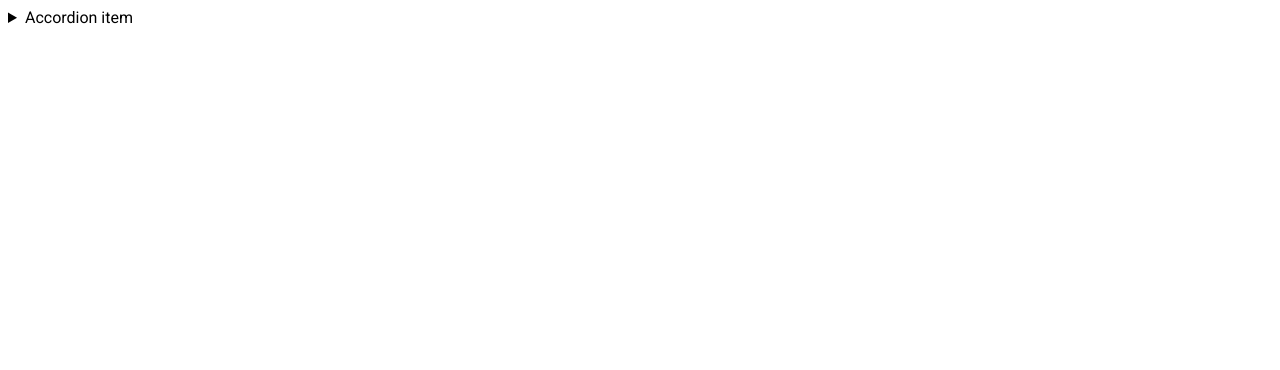
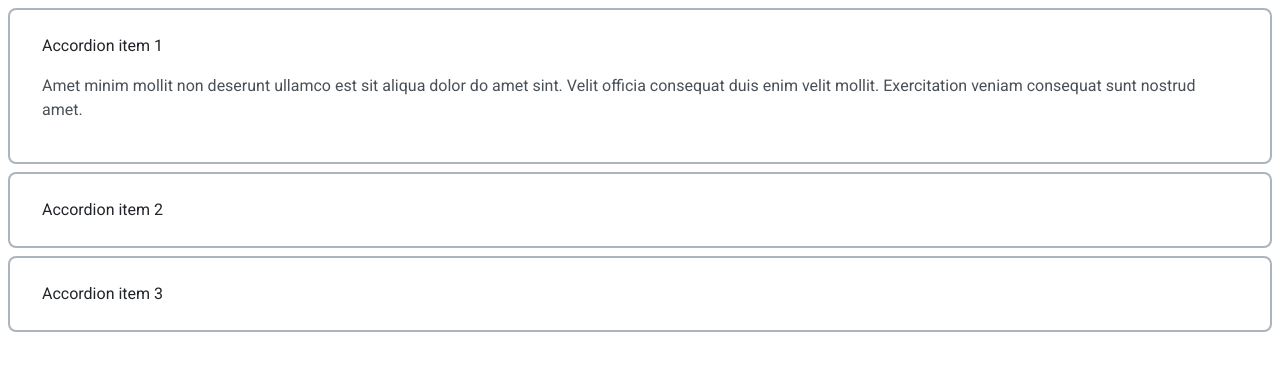
Before and after one commit to js-tasks-ru/htmlcss-20220519_kuzzzzzina, a website: page 03-lection1/02-accordion/index.html in a window 1280 px wide. Drawn offline with Linux system fonts and the light colour scheme.

Commit message:
Accordion

```diff
--- a/03-lection1/02-accordion/accordion.css
+++ b/03-lection1/02-accordion/accordion.css
@@ -1 +1,30 @@
 /* Стилизация аккордеона */
+.accordion__item {
+    border: 2px solid var(--grey-3);
+    border-radius: 8px;
+    padding: 24px 32px;
+    margin-bottom: 8px;
+
+    font-family: 'Inter';
+    font-style: normal;
+    font-weight: 400;
+    font-size: 16px;
+    line-height: 24px;
+}
+
+.accordion__item:last-of-type {
+    margin-bottom: 0;
+}
+
+.accordion__summary {
+    color: var(--black);
+    list-style: none;
+}
+
+.accordion__content {
+    color: var(--grey-4);
+}
+
+.accordion__summary::-webkit-details-marker { /* нестандартный псевдоэлемент Google Chrome */
+    display: none;
+}
--- a/03-lection1/02-accordion/index.html
+++ b/03-lection1/02-accordion/index.html
@@ -6,11 +6,27 @@
         <link rel="stylesheet" href="./accordion.css">
     </head>
     <body>
-        <details>
-            <summary>
-                Accordion item
+        <details class="accordion__item" open>
+            <summary class="accordion__summary">
+                Accordion item 1
             </summary>
-            <p>
+            <p class="accordion__content">
+                Amet minim mollit non deserunt ullamco est sit aliqua dolor do amet sint. Velit officia consequat duis enim velit mollit. Exercitation veniam consequat sunt nostrud amet.
+            </p>
+        </details>
+        <details class="accordion__item">
+            <summary class="accordion__summary">
+                Accordion item 2
+            </summary>
+            <p class="accordion__content">
+                Hidden content
+            </p>
+        </details>
+        <details class="accordion__item">
+            <summary class="accordion__summary">
+                Accordion item 3
+            </summary>
+            <p class="accordion__content">
                 Hidden content
             </p>
         </details>
```
Also changed, not shown: assets/images/icon.svg (added).
